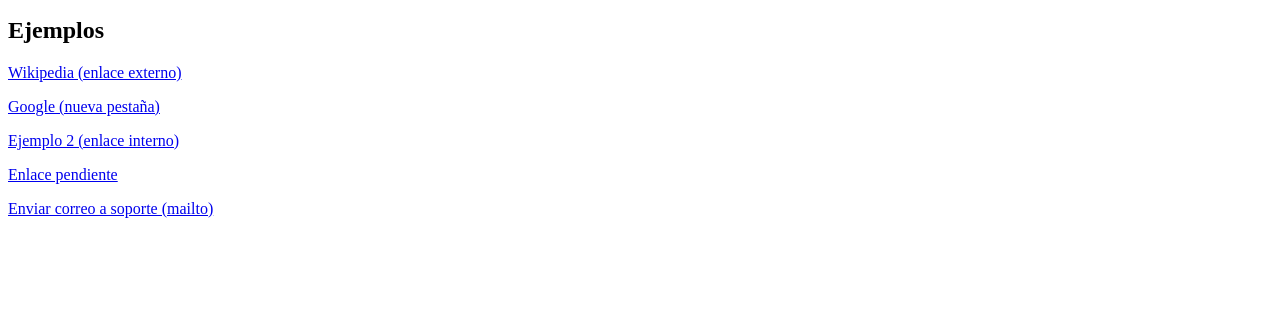
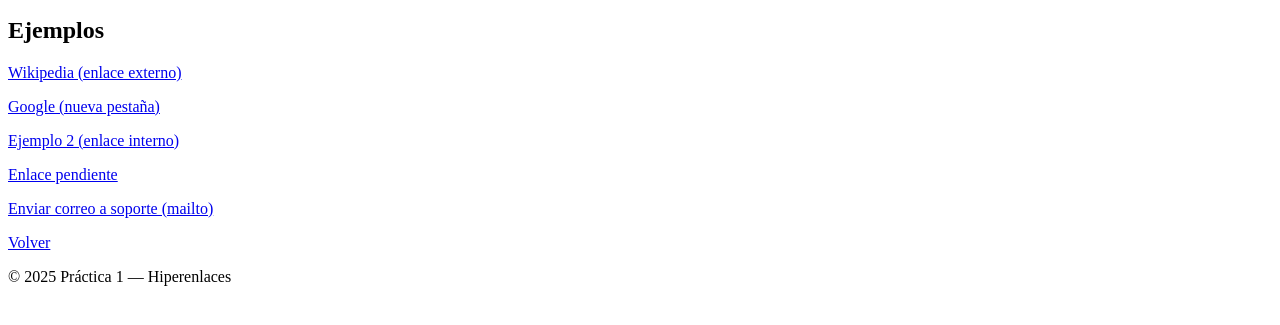
Before and after one commit to CesurSMR-2025/AplicacionesWeb-Practica1, a plain HTML site: page Ejemplos/2-Hiperenlaces/ejemplo.html in a window 1280 px wide. Shown: the part 101-426 px from the top of the page. Drawn offline with Linux system fonts and the light colour scheme.

Commit message:
Añadir botones para volver al inicio

```diff
--- a/Ejemplos/2-Hiperenlaces/ejemplo.html
+++ b/Ejemplos/2-Hiperenlaces/ejemplo.html
@@ -45,5 +45,14 @@
             Enviar correo a soporte (mailto)
         </a>
     </p>
+
+    <p>
+    <a href="../../index.html" title="Volver a la página de inicio">Volver</a>
+    </p>
+
+    <!-- Pie de página -->
+    <footer>
+        <p>© 2025 Práctica 1 — Hiperenlaces</p>
+    </footer>
 </body>
 </html>
```
Also changed, not shown: Ejemplos/1-Estructura Básica/ejemplo.html (+4 -0 lines), Ejemplos/3-Imagenes/ejemplo.html (+5 -1 lines), Ejemplos/4-Audio/ejemplo.html (+4 -0 lines), Ejemplos/6-FormateadoTexto/ejemplo.html (+4 -0 lines), Ejemplos/7-Listas/ejemplo.html (+4 -0 lines).
